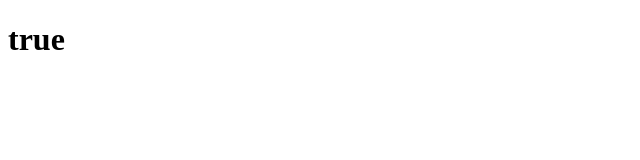
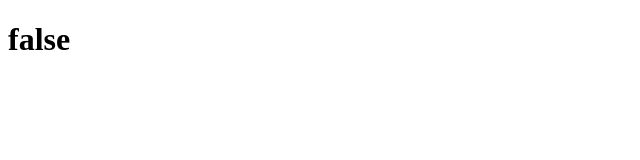
Before and after one commit to VitalyGorgun/vitalygorgun.github.io, a plain HTML site: page index.html in a window 1280 px wide. Shown: the full height of the page, 0-640 px from the left. Drawn offline with Linux system fonts and the light colour scheme.

Commit message:
Update index.html

```diff
--- a/index.html
+++ b/index.html
@@ -6,6 +6,6 @@
     <title>Document</title>
 </head>
 <body>
-    <h1 id="allowed">true</h1>
+    <h1 id="allowed">false</h1>
 </body>
 </html>
```
